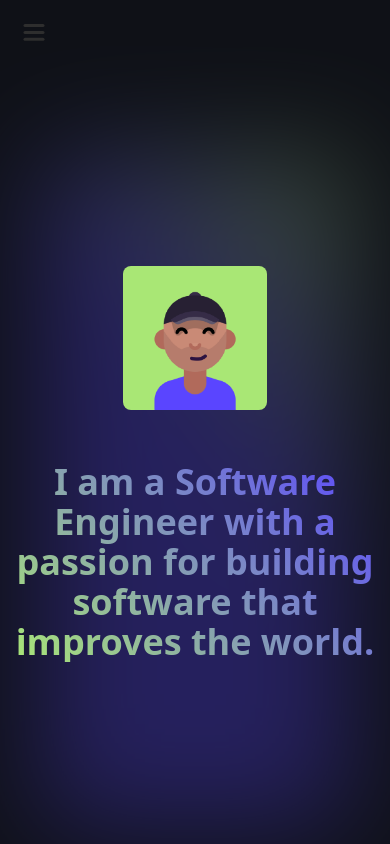
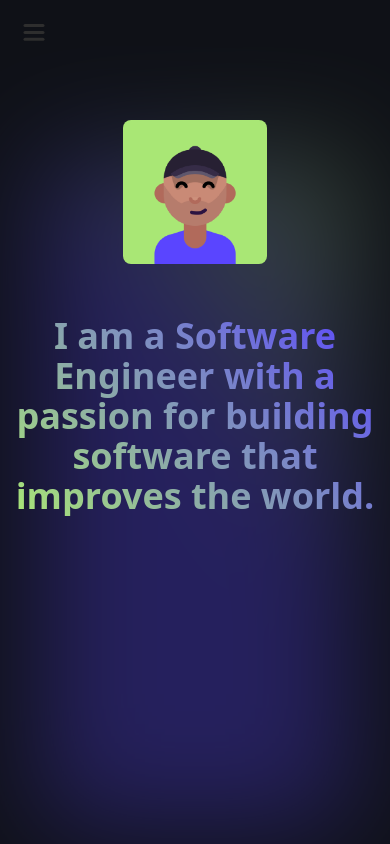
Before and after one commit to luigibarbato/meonweb, a Next.js app: page / in a window 390 px wide. Built offline with nearby package versions, Linux system fonts and the light colour scheme.

Commit message:
fix: items positions when screen is not 16:9

```diff
--- a/pages/_app.tsx
+++ b/pages/_app.tsx
@@ -37,7 +37,7 @@ function MyApp({ Component, pageProps, router }: AppProps): JSX.Element {
   })
 
   return (
-    <section className="text-gray-600 min-h-screen flex flex-col stepper overflow-hidden">
+    <section className="text-gray-600 h-screen md:flex md:flex-col stepper overflow-hidden">
       <header className="p-10 md:p-0">
         <Nav links={Config.sections as Links} isMobile={isMobile}></Nav>
       </header>
```
